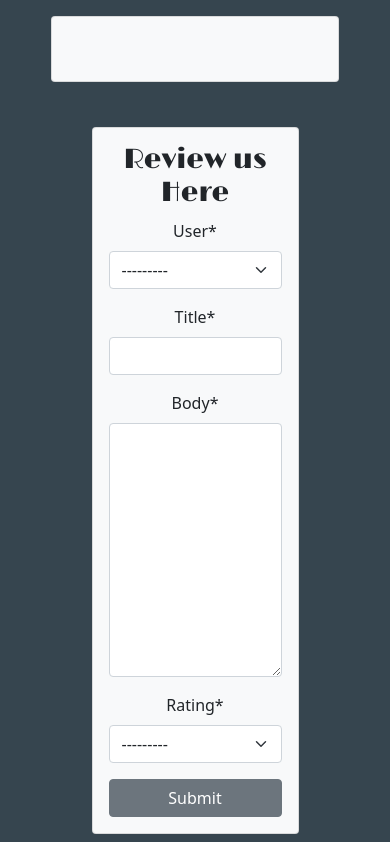
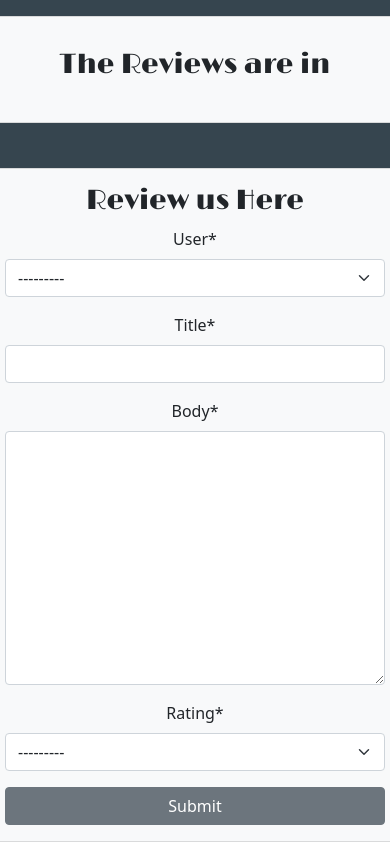
Before and after one commit to BryonyRBlack/christie_restaurant, a Django app: page /reviews/ in a window 390 px wide. Shown: the part 176-1018 px from the top of the page. Run offline with Django 4.2, Linux system fonts and the light colour scheme; data that the repository does not hold is empty; some libraries are stand-ins or nearby versions.

Commit message:
Add further styling to review page

```diff
--- a/reviews/templates/reviews/reviews.html
+++ b/reviews/templates/reviews/reviews.html
@@ -6,8 +6,9 @@
 
 <!-- index.html content starts here -->
 <div class="row justify-content-around">
-    <div class="bg-light p-3 col-md-8 card mb-4 mt-3" style="max-width: 18rem;">
+    <div class="bg-light p-3 col-md-8 card mb-4 mt-3" style="max-width: 70rem;">
         <div class="card-body">
+            <h1 class="text-center">The Reviews are in</h1>
                 {% for review in reviews %}
                 <div class="comments p-2 card border-dark mb-4">
                     <h5 class="card-title">{{ review.title | linebreaks }}</h5>
@@ -20,7 +21,7 @@
     </div>
 
 
-    <div class="forms card bg-light form p-3 text-center">
+    <div class="forms card bg-light form p-3 text-center col-md-4" style="max-width: 30rem;">
         <h1>Review us Here</h1>
         <form id="reviewForm" method="post" class="d-grid">
             {{ review_form | crispy }}
```
